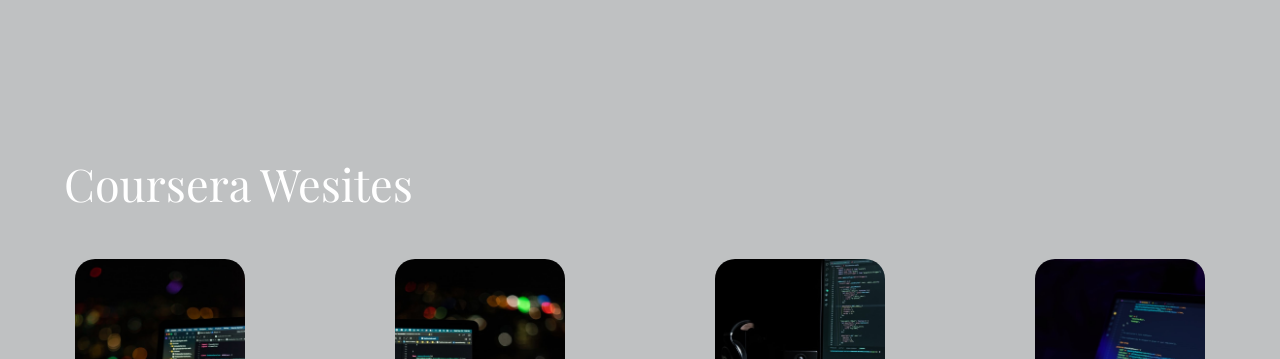
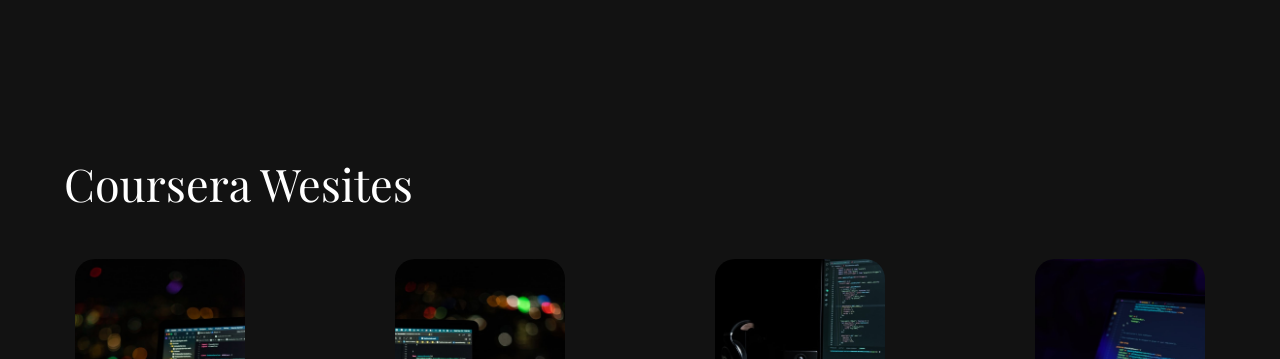
Before and after one commit to amaanmajeed/WebDev, a plain HTML site: page index.html in a window 1280 px wide. Shown: the part 711-1070 px from the top of the page. Drawn offline with nearby package versions, Linux system fonts and the light colour scheme; files whose address does not match are found by name; a web font is replaced by a local one.

Commit message:
Added changed background Colors

```diff
--- a/css/style.css
+++ b/css/style.css
@@ -7,7 +7,7 @@
 }
 
 :root{
-  --primary-color: rgba(54, 62, 64, 0.319);
+  --primary-color: #121212;
   --secondary-color: #fff;
 }
 
```
